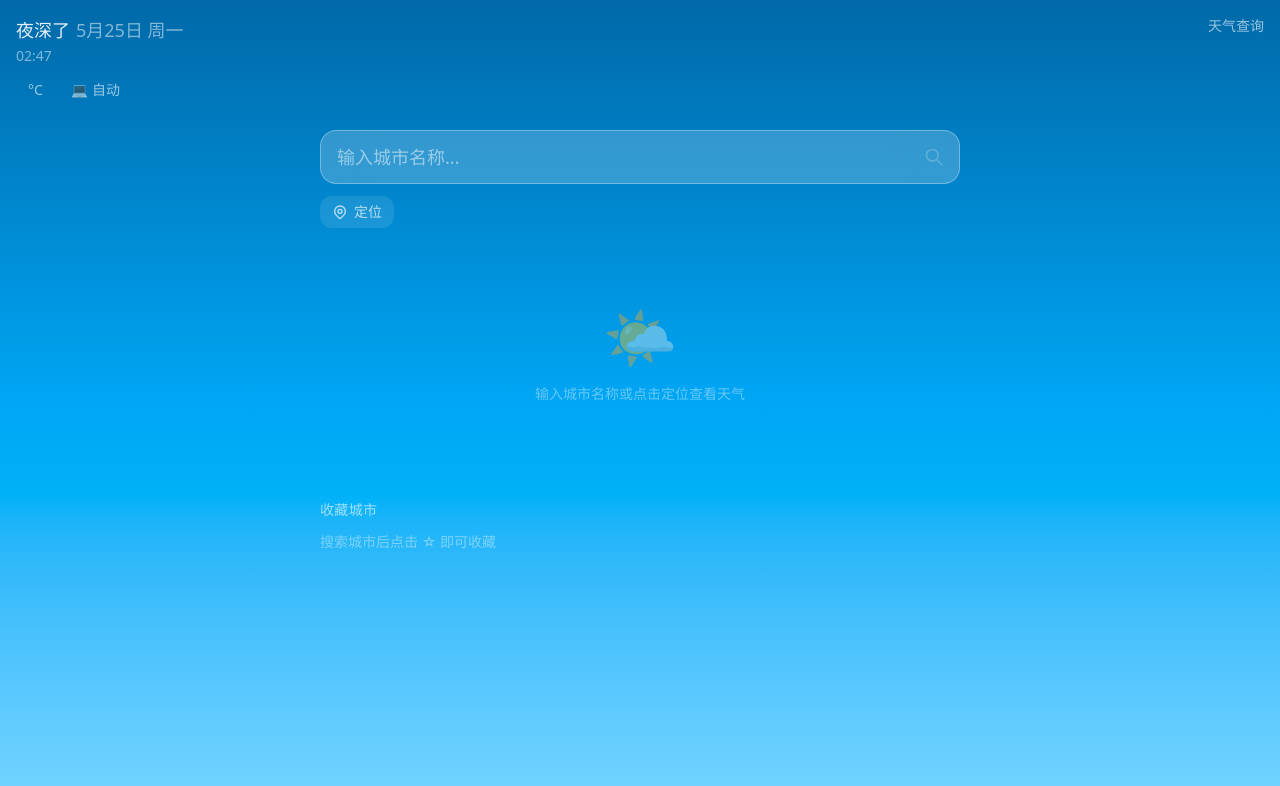
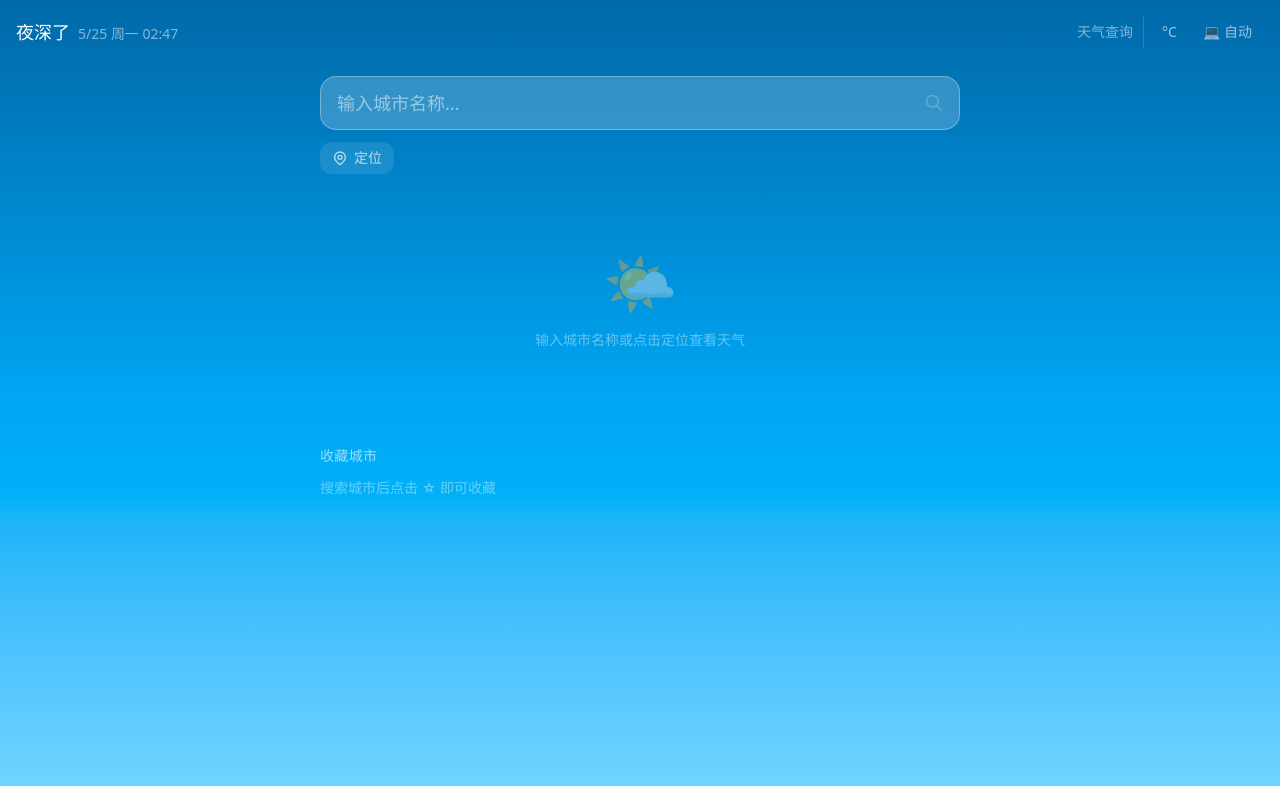
Before and after one commit to Lairuola/weather, a React (Vite) app: page / in a window 1280 px wide. Shown: the top 786 px of the page. Built offline with nearby package versions, Linux system fonts and the light colour scheme.

Commit message:
refactor: header 压缩为单行布局
问候语 + 日期 + 时钟 + 天气摘要 + 单位 + 主题 全在一行，
用竖线分隔天气信息与控制区，消除垂直空间浪费

Co-Authored-By: Claude Opus 4.7 <noreply@anthropic.com>

```diff
--- a/src/components/layout/AppShell.tsx
+++ b/src/components/layout/AppShell.tsx
@@ -31,41 +31,36 @@ function useClock() {
 export function AppShell({ children, weather }: AppShellProps) {
   const now = useClock()
   const greeting = getGreeting()
-  const dateStr = now.toLocaleDateString('zh-CN', { month: 'long', day: 'numeric' })
+  const dateStr = now.toLocaleDateString('zh-CN', { month: 'numeric', day: 'numeric' })
   const weekStr = now.toLocaleDateString('zh-CN', { weekday: 'short' })
   const timeStr = now.toLocaleTimeString('zh-CN', { hour: '2-digit', minute: '2-digit' })
 
   return (
     <div className="relative min-h-svh bg-gradient-to-b from-sky-700 via-sky-500 to-sky-300 dark:from-slate-900 dark:via-slate-800 dark:to-slate-700 transition-colors">
-      <header className="px-4 pt-4">
-        <div className="flex items-start justify-between">
-          {/* Left: greeting + date */}
-          <div className="min-w-0 flex-1">
-            <h1 className="text-lg font-medium text-white/90">
-              {greeting}
-              <span className="ml-1.5 text-white/50 font-normal">{dateStr} {weekStr}</span>
-            </h1>
-            <p className="mt-0.5 text-sm text-white/50 tabular-nums">{timeStr}</p>
+      <header className="flex items-center gap-3 px-4 pt-4 pb-1">
+        {/* Left: greeting + date + time */}
+        <div className="flex items-baseline gap-2 min-w-0 flex-1">
+          <h1 className="text-lg font-medium text-white truncate">{greeting}</h1>
+          <span className="text-sm text-white/50 shrink-0 tabular-nums">
+            {dateStr} {weekStr} {timeStr}
+          </span>
         </div>
 
-          {/* Right: weather summary or brand */}
-          <div className="flex items-center gap-2 ml-3 shrink-0">
+        {/* Right: weather summary or brand + toggles */}
+        <div className="flex items-center gap-2 shrink-0">
           {weather ? (
             <div className="flex items-center gap-1.5 text-white">
-                <span className="text-xl">{WEATHER_CODE_MAP[weather.iconCode]?.emoji}</span>
+              <span className="text-lg">{WEATHER_CODE_MAP[weather.iconCode]?.emoji}</span>
               <span className="text-sm font-medium">{weather.cityName}</span>
-                <span className="text-lg font-light">{weather.temperature}°</span>
+              <span className="text-base font-light">{weather.temperature}°</span>
             </div>
           ) : (
-              <span className="text-sm font-medium text-white/60">天气查询</span>
+            <span className="text-sm font-medium text-white/50">天气查询</span>
           )}
-          </div>
-        </div>
-
-        {/* Toggles row */}
-        <div className="mt-2 flex items-center gap-1">
+          <div className="flex items-center gap-0.5 border-l border-white/15 pl-1.5 ml-0.5">
             <UnitToggle />
             <ThemeToggle />
+          </div>
         </div>
       </header>
 
```
Lines whose indentation alone changed are shown as unchanged.
